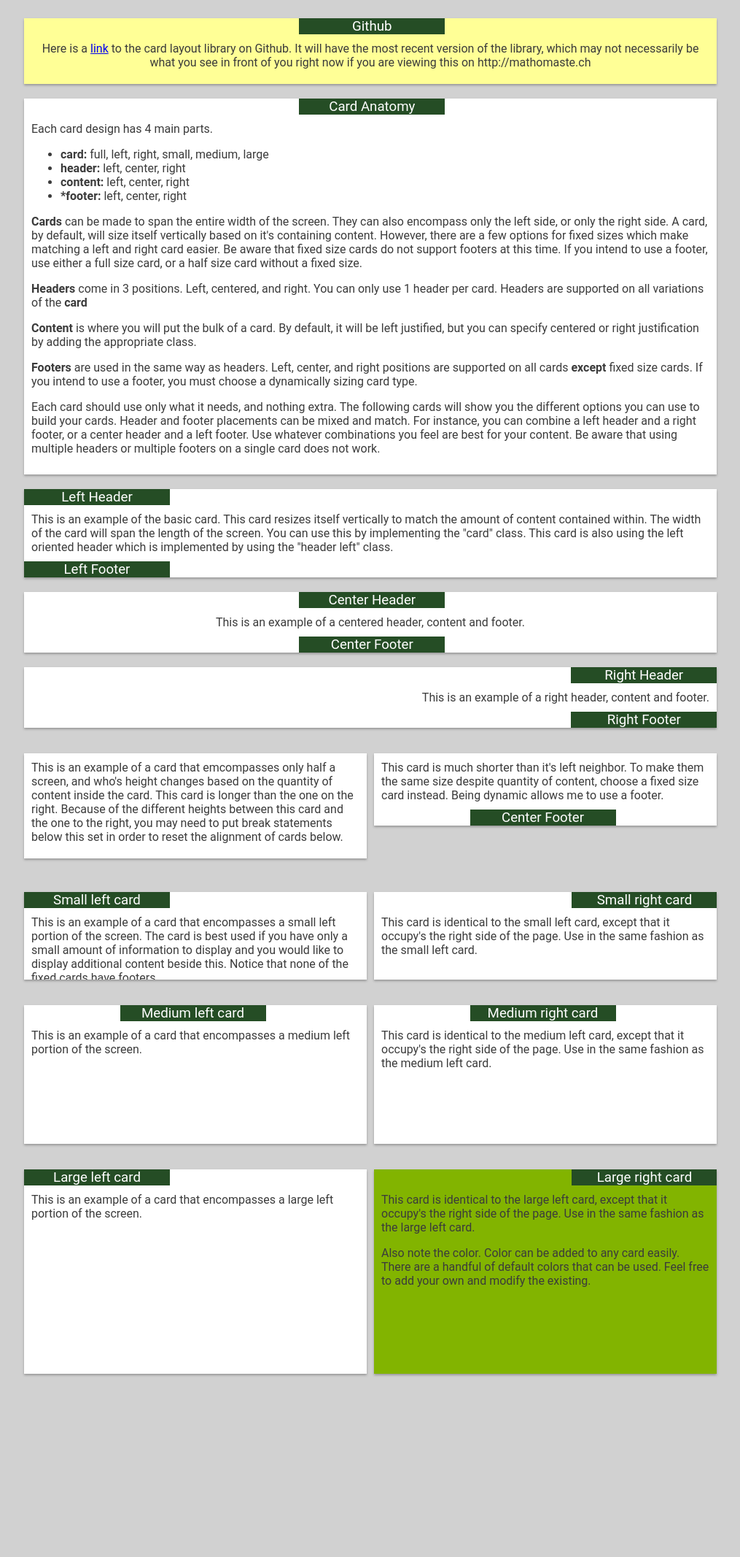
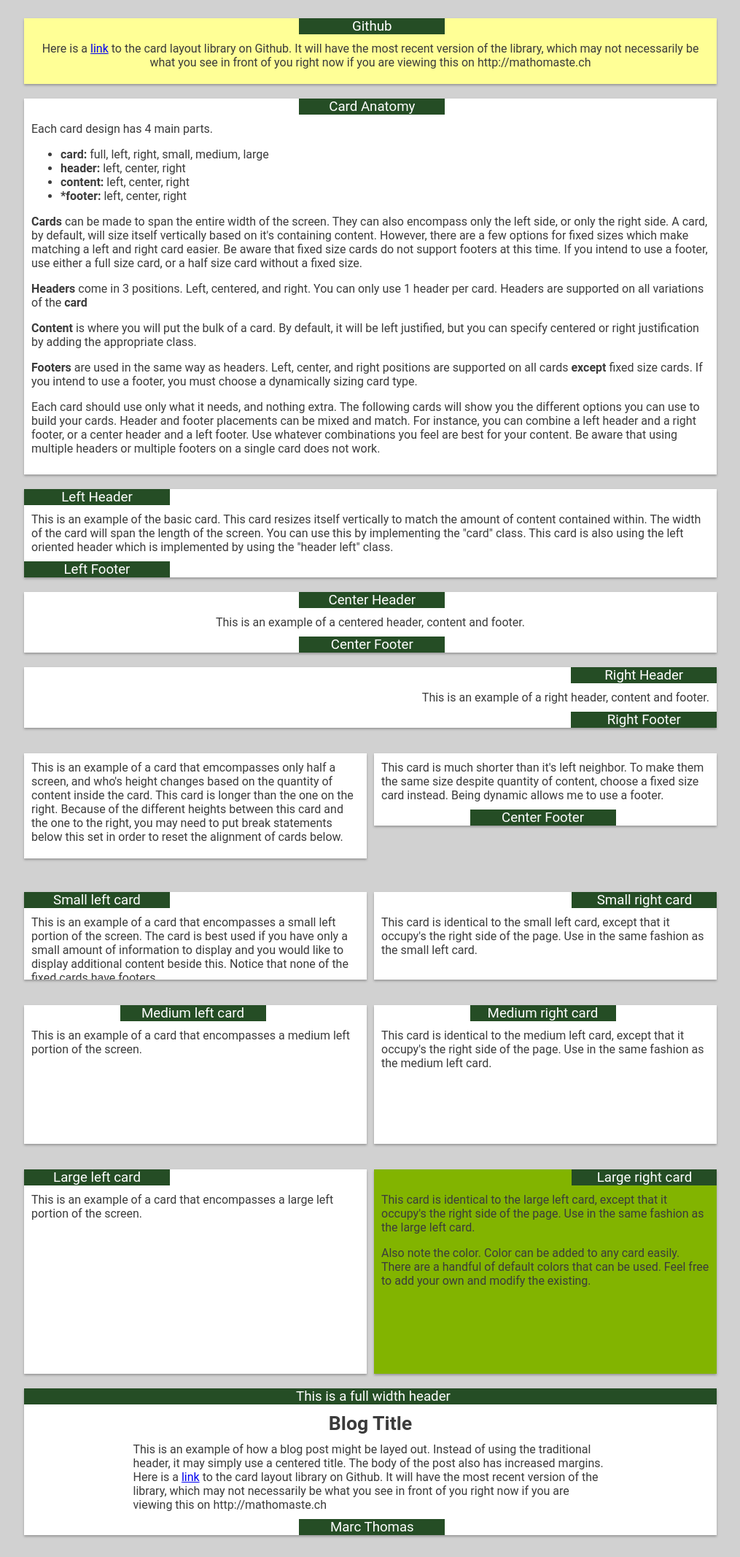
Before and after one commit to mathomastech/mathomastech.github.io, a Jekyll site: the page Projects/cardLayout/index.html, which Jekyll copies as it is, in a window 1280 px wide. Shown: the whole page at 73% size, without its empty margins (132-1147 px from the left). Built offline with Jekyll 4.4.1, drawn with Linux system fonts in a browser that asks for light colours; before the commit the page ends 1902 px from its top, so only the background shows below that.

Commit message:
Files for cardLayout library.

```diff
--- a/Projects/cardLayout/cardLayout.css
+++ b/Projects/cardLayout/cardLayout.css
@@ -10,10 +10,18 @@
     }
 
 .content{ margin: 0px 0px 10px 0px; }
-
 .content.left{ text-align: left; }
 .content.center{ text-align: center; }
 .content.right{ text-align: right; }
+
+/******************************/
+/*****    Blog Presets    *****/
+/******************************/
+.content.title{ text-align: center;
+	font-weight: bold;
+	font-size: 20pt;
+    }
+.content.blog{ margin: 0% 15%; }
 
 /*************************************/
 /*****    Positioning Layouts    *****/
@@ -53,6 +61,16 @@
 }
 
 /* Full Width Headers */
+.header.full{
+    width: 103%;
+    margin: -10px 0px 10px -10px;
+}
+/*
+.header.mostly{
+    width: 100%;
+    margin: -10px 0px 10px 0px;
+}
+*/
 .header.left{ margin: -10px 0px 10px -10px; }
 .header.center{ margin: -10px 0px 10px 39.5%; }
 .header.right{ margin: -10px 0px 10px 79.6%; }
--- a/Projects/cardLayout/index.html
+++ b/Projects/cardLayout/index.html
@@ -90,4 +90,29 @@
         </p>Also note the color. Color can be added to any card easily. There are a handful of default colors that can be used. Feel free to add your own and modify the existing.</p>
 </section>
 
+<br></br>
+
+<section class="card">
+	<h3 class="header full">This is a full width header</h3>
+        <p class="content title"> Blog Title </p>
+	<p class="content blog">This is an example of how a blog post might be layed out. Instead of using the traditional header, it may simply use a centered title. The body of the post also has increased margins. Here is a <a href="https://github.com/mathomastech/cardLayout" target="_blank">link</a> to the card layout library on Github. It will have the most recent version of the library, which may not necessarily be what you see in front of you right now if you are viewing this on http://mathomaste.ch
+</p>
+<p class="footer center">Marc Thomas</p>
+
+</section>
+<!--
+<br></br>
+<br></br>
+<br></br>
+<br></br>
+<section class="card">
+	<h3 class="header mostly">This is a full width header</h3>
+        <p class="content title"> Blog Title </p>
+	<p class="content blog">This is an example of how a blog post might be layed out. Instead of using the traditional header, it may simply use a centered title. The body of the post also has increased margins. Here is a <a href="https://github.com/mathomastech/cardLayout" target="_blank">link</a> to the card layout library on Github. It will have the most recent version of the library, which may not necessarily be what you see in front of you right now if you are viewing this on http://mathomaste.ch
+</p>
+<p class="footer center">Marc Thomas</p>
+
+</section>
+
+-->
 </html>
```
Also changed, not shown: 2 other files.
